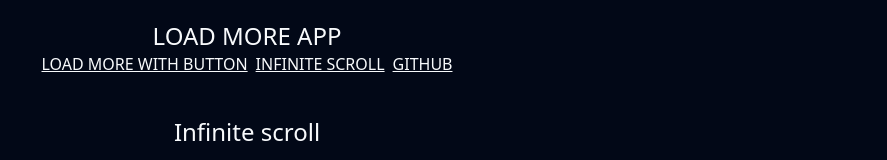
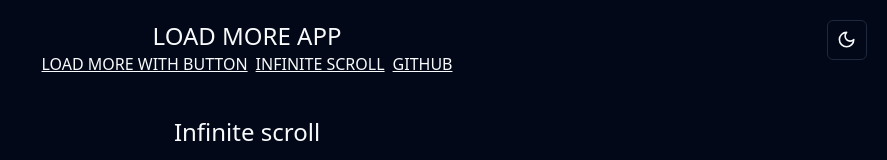
Before and after one commit to em-jose/react-load-more, a React (Vite) app: page /infinite in a window 1280 px wide. Shown: the top 160 px of the page, without its empty margins (393-1280 px from the left). Built offline with nearby package versions, Linux system fonts and the light colour scheme; no server answers.

Commit message:
feat: implement ModeToggle component

```diff
--- a/src/components/Header.tsx
+++ b/src/components/Header.tsx
@@ -1,4 +1,5 @@
 import { Link } from "react-router-dom";
+import { ModeToggle } from "./ui/mode-toggle";
 
 export const Header = () => {
     return (
@@ -6,7 +7,7 @@ export const Header = () => {
             <div className="flex justify-center">
                 <h1 className="text-2xl uppercase">Load More App</h1>
             </div>
-            <div className="flex gap-2 justify-center">
+            <div className="flex gap-2 justify-center items-center">
                 <Link to="/button" className="uppercase underline">
                     Load more with button
                 </Link>
@@ -20,6 +21,9 @@ export const Header = () => {
                 >
                     Github
                 </a>
+                <div className="absolute top-0 right-0 m-5">
+                    <ModeToggle />
+                </div>
             </div>
         </header>
     );
```
